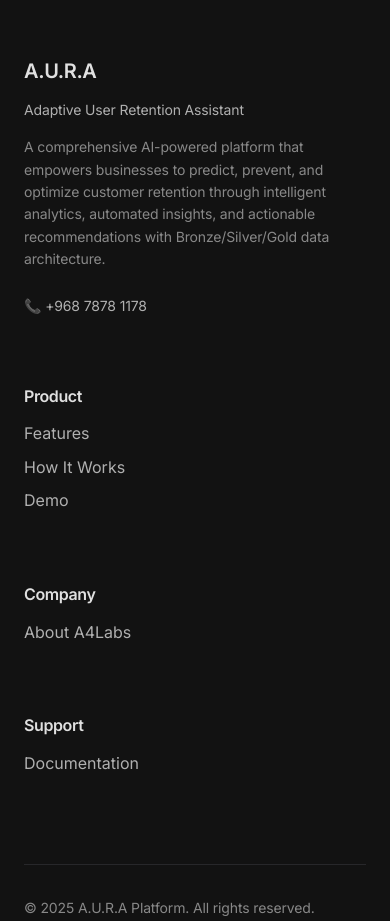
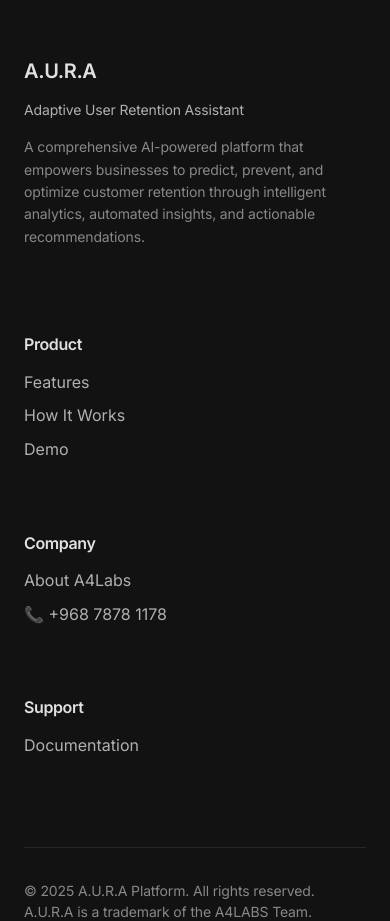
Before and after one commit to aya-archive/L, a React (Vite) app: page / in a window 390 px wide. Shown: the part 6760-7681 px from the top of the page. Built offline with nearby package versions, Linux system fonts and the light colour scheme.

Commit message:
Clean up footer: remove Bronze/Silver/Gold data architecture and move phone number to Company section

```diff
--- a/src/App.tsx
+++ b/src/App.tsx
@@ -477,11 +477,8 @@
               <p id="footer-company-description" className="footer-description">
                 A comprehensive AI-powered platform that empowers businesses to predict, prevent,
                 and optimize customer retention through intelligent analytics, automated insights,
-                and actionable recommendations with Bronze/Silver/Gold data architecture.
+                and actionable recommendations.
               </p>
-              <div id="footer-contact" className="footer-contact">
-                <p id="footer-phone" className="contact-item">📞 +968 7878 1178</p>
-              </div>
             </div>
 
             <div id="footer-product" className="footer-section">
@@ -497,6 +494,7 @@
               <h4 id="footer-company-title" className="footer-section-title">Company</h4>
               <ul id="footer-company-links-list" className="footer-links">
                 <li id="footer-about-link" className="footer-link">About A4Labs</li>
+                <li id="footer-phone-link" className="footer-link">📞 +968 7878 1178</li>
               </ul>
             </div>
 
```
